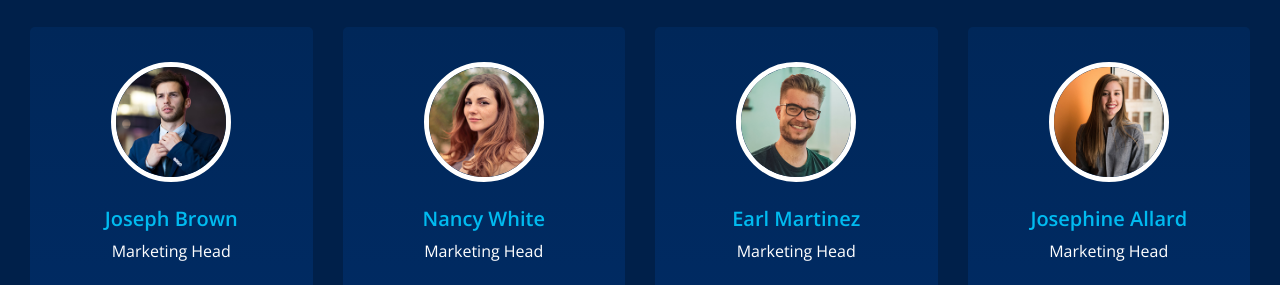
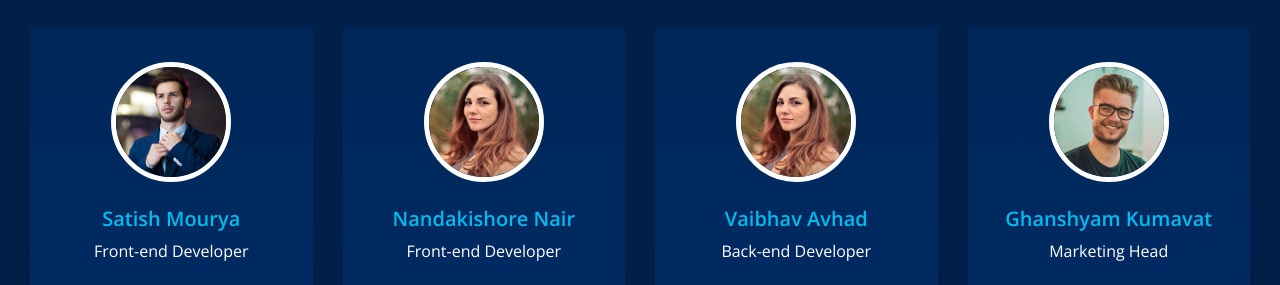
Before and after one commit to Satish-mourya/demohack, a plain HTML site: page team.html in a window 1280 px wide. Shown: the part 222-507 px from the top of the page. Drawn offline with nearby package versions, Linux system fonts and the light colour scheme; some packages are replaced by stand-ins of ours.

Commit message:
Update team.html
Names Updated and Login page connected only photos are remaining to change

```diff
--- a/team.html
+++ b/team.html
@@ -76,7 +76,7 @@
                 <a class="nav-link" href="team.html">Team <span class="sr-only">(current)</span> </a>
               </li>
               <li class="nav-item">
-                <a class="nav-link" href="#"> <i class="fa fa-user" aria-hidden="true"></i> Login</a>
+                <a class="nav-link" href="login.html"> <i class="fa fa-user" aria-hidden="true"></i> Login</a>
               </li>
               <form class="form-inline">
                 <button class="btn  my-2 my-sm-0 nav_search-btn" type="submit">
@@ -109,10 +109,10 @@
               </div>
               <div class="detail-box">
                 <h5>
-                  Joseph Brown
+                  Satish Mourya
                 </h5>
                 <p>
-                  Marketing Head
+                  Front-end Developer
                 </p>
               </div>
               <div class="social_box">
@@ -142,10 +142,42 @@
               </div>
               <div class="detail-box">
                 <h5>
-                  Nancy White
+                 Nandakishore Nair
                 </h5>
                 <p>
-                  Marketing Head
+                Front-end Developer
+                </p>
+              </div>
+              <div class="social_box">
+                <a href="#">
+                  <i class="fa fa-facebook" aria-hidden="true"></i>
+                </a>
+                <a href="#">
+                  <i class="fa fa-twitter" aria-hidden="true"></i>
+                </a>
+                <a href="#">
+                  <i class="fa fa-linkedin" aria-hidden="true"></i>
+                </a>
+                <a href="#">
+                  <i class="fa fa-instagram" aria-hidden="true"></i>
+                </a>
+                <a href="#">
+                  <i class="fa fa-youtube-play" aria-hidden="true"></i>
+                </a>
+              </div>
+            </div>
+          </div>
+          <div class="col-lg-3 col-sm-6">
+            <div class="box ">
+              <div class="img-box">
+                <img src="images/team-2.jpg" class="img1" alt="">
+              </div>
+              <div class="detail-box">
+                <h5>
+                  Vaibhav Avhad
+                </h5>
+                <p>
+                Back-end Developer
                 </p>
               </div>
               <div class="social_box">
@@ -174,7 +206,7 @@
               </div>
               <div class="detail-box">
                 <h5>
-                  Earl Martinez
+                  Ghanshyam Kumavat
                 </h5>
                 <p>
                   Marketing Head
@@ -206,7 +238,7 @@
               </div>
               <div class="detail-box">
                 <h5>
-                  Josephine Allard
+                  Sejal Chaudhari
                 </h5>
                 <p>
                   Marketing Head
```
